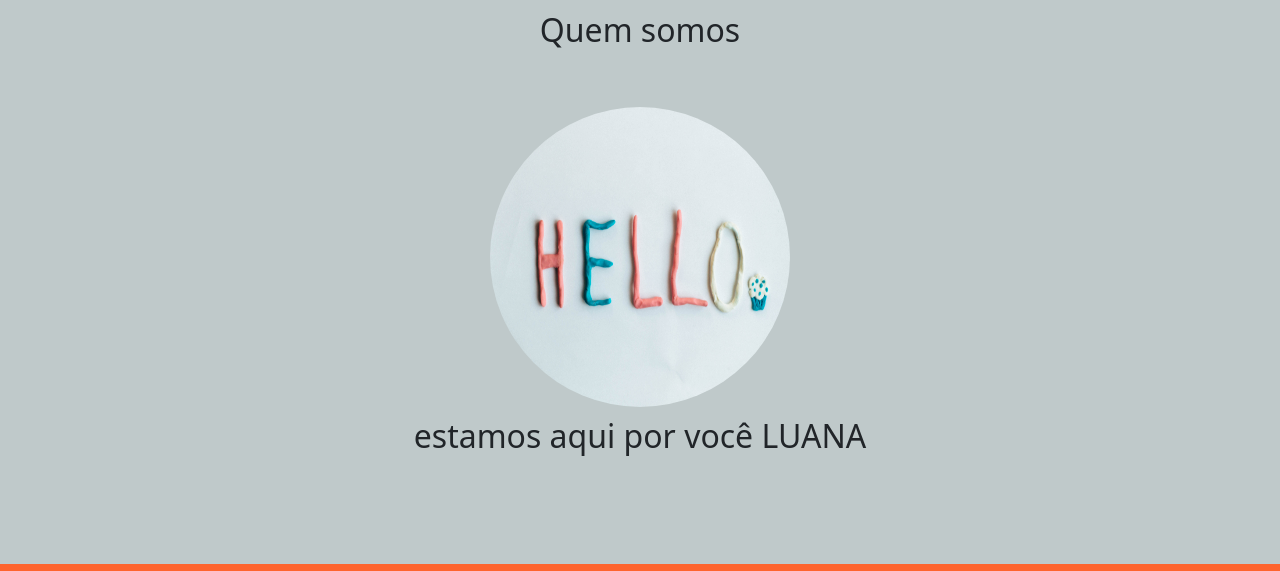
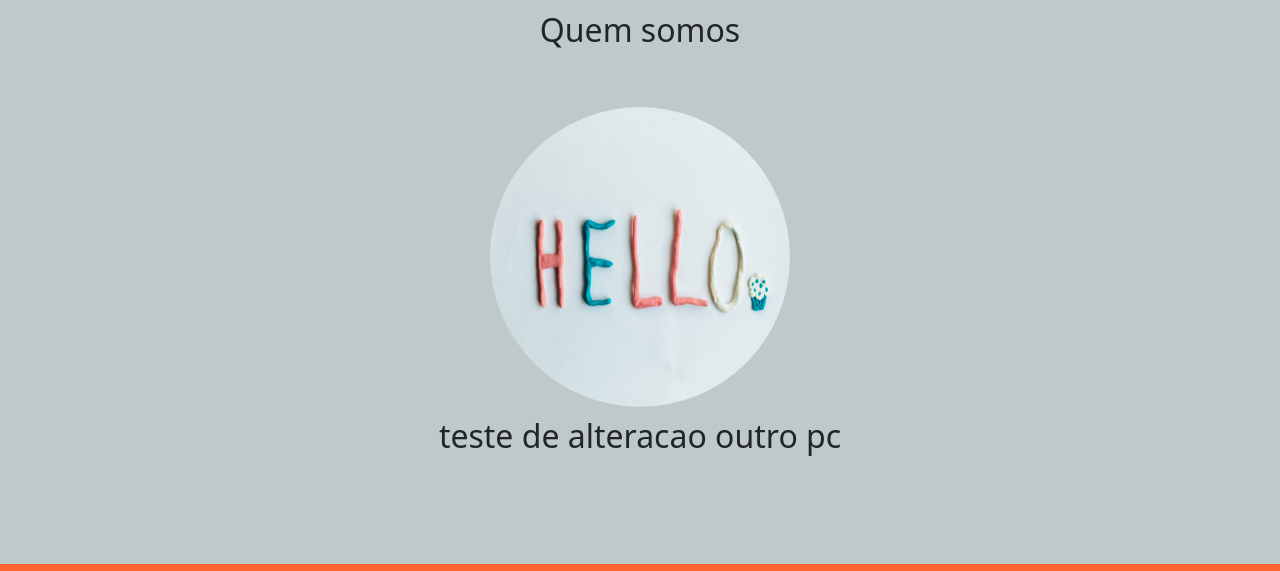
Before and after one commit to Rodrig0solucoes/aula_booststrap, a plain HTML site: page index.html in a window 1280 px wide. Shown: the part 195-766 px from the top of the page. Drawn offline with Linux system fonts and the light colour scheme.

Commit message:
alterado em outro pc

```diff
--- a/index.html
+++ b/index.html
@@ -31,7 +31,7 @@
        	 	<div class="container-fluid quem-somos text-center margin">
        	 		<h2 class="margin"> Quem somos </h2>
        	 		<img src="img/hello.jpg" class="rounded-circle" width="300" height="300">
-       	 		<h2 class="margin">estamos aqui por você LUANA </h2>
+       	 		<h2 class="margin">teste de alteracao outro pc </h2>
        	 	</div>
        	 </section>
 
```
